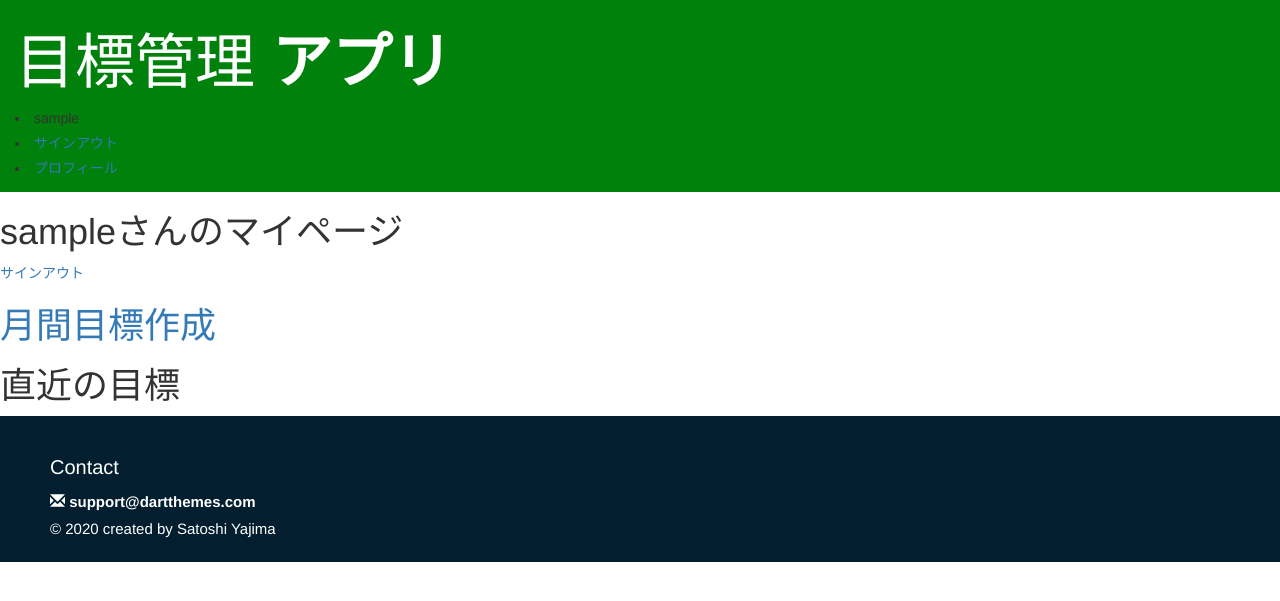
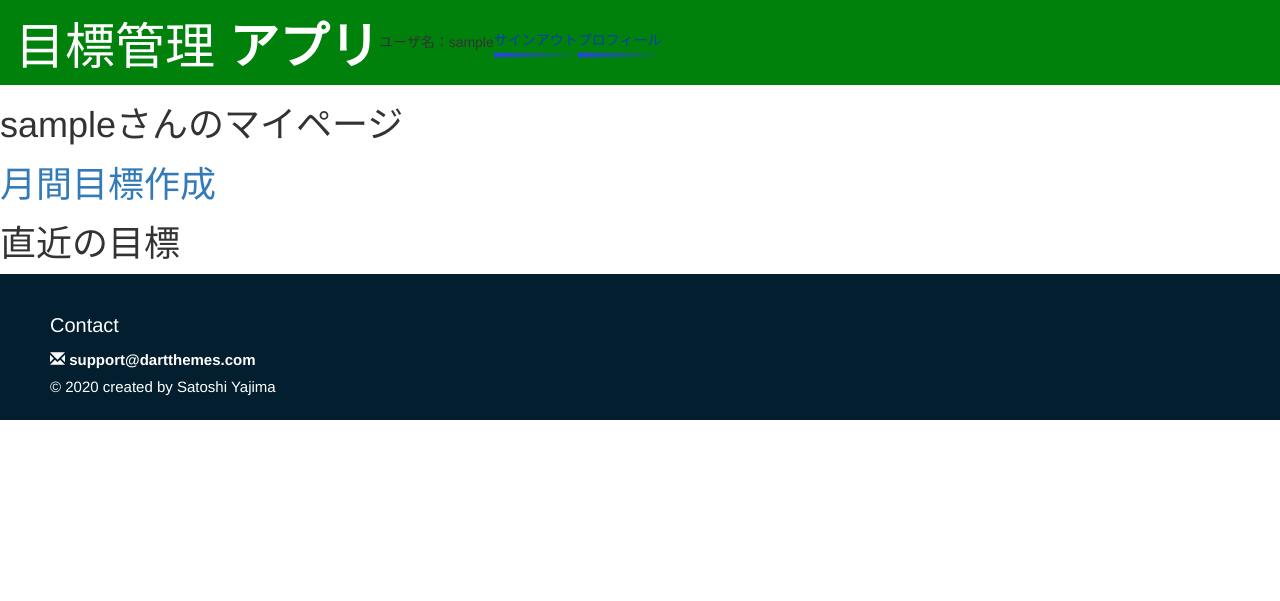
Before and after one commit to Yj-Satoshi/self_management, a Django app: page /main/1/ in a window 1280 px wide. Shown: the top 601 px of the page. Run offline with Django 3.2, Linux system fonts and the light colour scheme; the visitor is signed in with stand-in values (Sample User, id 1); data that the repository does not hold is empty; some libraries are stand-ins or nearby versions.

Commit message:
CSS修正

```diff
--- a/account/templates/account/base.html
+++ b/account/templates/account/base.html
@@ -18,9 +18,11 @@
     <div class="container header--wrapper">
       <h1 class="header__title"><span class="header__title--light">目標管理</span> アプリ</h1>
       {% if user.is_authenticated %}
-      <li>{{ user.username }}</li>
-      <li><a href="{% url 'account:signout' %}">サインアウト</a></li>
-      <li><a href="#">プロフィール</a></li>
+      <div class="baseheader">
+        <div class="baseheader_name">ユーザ名：{{ user.username }}</div>
+        <div class="baseheader_content"><a href="{% url 'account:signout' %}">サインアウト</a></div>
+        <div class="baseheader_content"><a href="#">プロフィール</a></div>
+      </div>
       {% endif %}
     </div>
   </header>
--- a/account/templates/account/main.html
+++ b/account/templates/account/main.html
@@ -2,7 +2,6 @@
 
 {% block body %}
     <h1>{{ user.username }}さんのマイページ</h1>
-    <p><a href="{% url 'account:signout' %}">サインアウト</a></p>
     <h1><a href="{% url 'monthly_goal:goal-create' %}">月間目標作成</a></h1>
 
     <div class="monthly-goal">
--- a/static/temp/styles/styles.css
+++ b/static/temp/styles/styles.css
@@ -1,3 +1,19 @@
+.baseheader a{
+  color: rgba(0, 36, 240, 0.74);
+}
+
+.baseheader_content {
+  position: relative;
+  padding: 0.25em 0;
+}
+.baseheader_content:after {
+  content: "";
+  display: block;
+  height: 4px;
+  background: -webkit-linear-gradient(to right, rgb(46, 60, 255), transparent);
+  background: linear-gradient(to right, rgb(46, 60, 255), transparent);
+}
+
 body{
   line-height: 1.8;
 }
@@ -22,12 +38,12 @@ html,body {
   }
 
 .header--wrapper{
-    padding-top: 10px;
-    padding-bottom: 10px;
+  display: flex;
+  justify-content: flex-start;
 }
 
 .header__title{
-    font-size: 60px;
+    font-size: 50px;
     color: white;
     font-weight: 800;
   }
@@ -44,8 +60,11 @@ html,body {
   }
 
 @media screen and (max-width: 480px){
-  .header .header__title{
-    font-size: 52px;
+  .header .header__title {
+    font-size: 20px;
+  }
+  body h2{
+    font-size: 15px;
   }
 }
 
@@ -60,8 +79,18 @@ html,body {
   background-color: rgb(0, 129, 11);
   position: relative;
 }
+.baseheader {
+  display: flex;
+  justify-content: space-around;
+  align-items: center;
+}
 
-
+.baseheader_content .baseheader_name{
+  /* padding-top: 7px; */
+  font-size: 20px;
+  color: black;
+  padding-right:5px ;
+}
 
 .button:hover{
   background-color: #00B8D4;
@@ -74,7 +103,6 @@ html,body {
     text-decoration: none;
     color: black
   }
-
 
 
 @media screen and (max-width: 480px){
```
Lines whose indentation alone changed are shown as unchanged.
